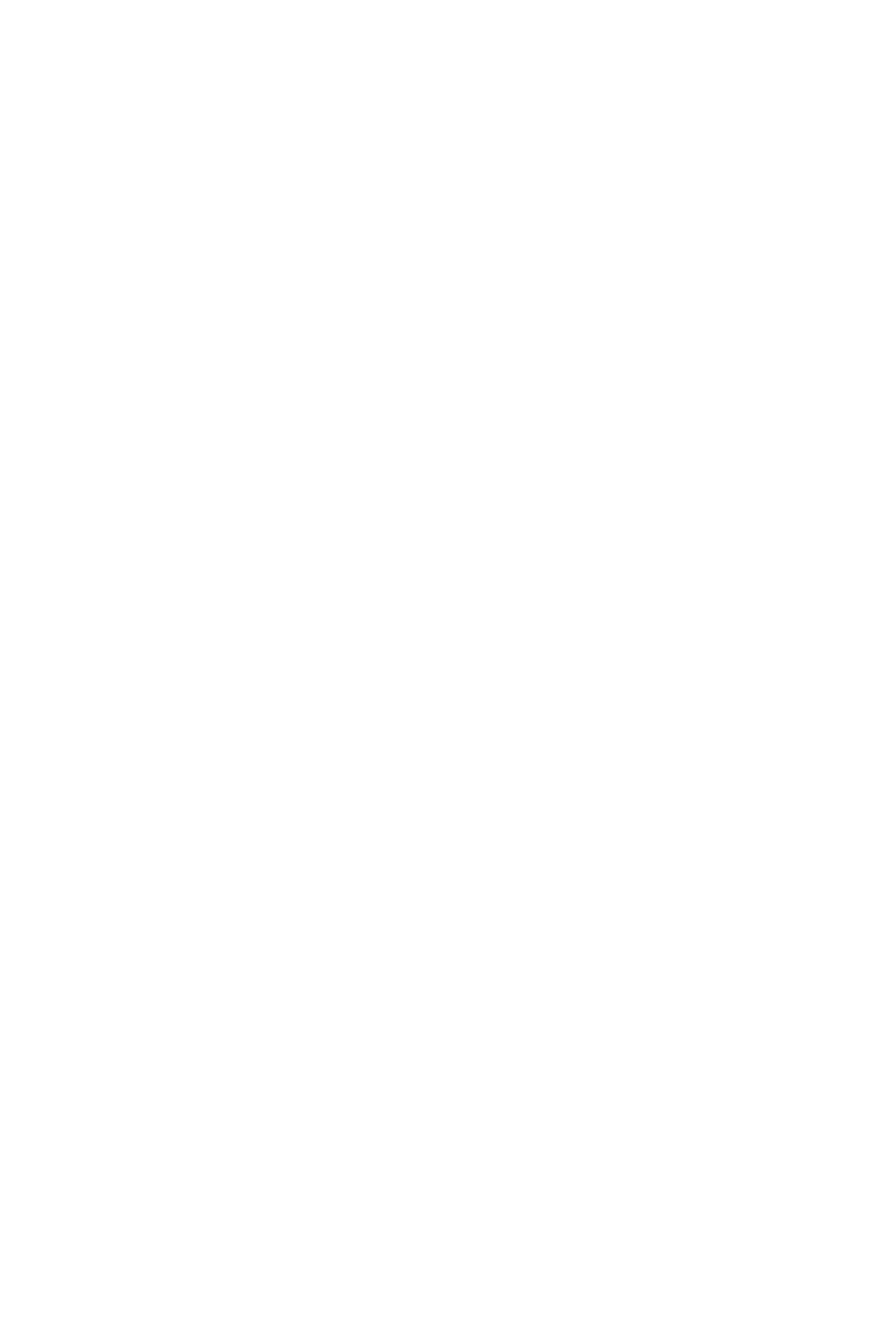
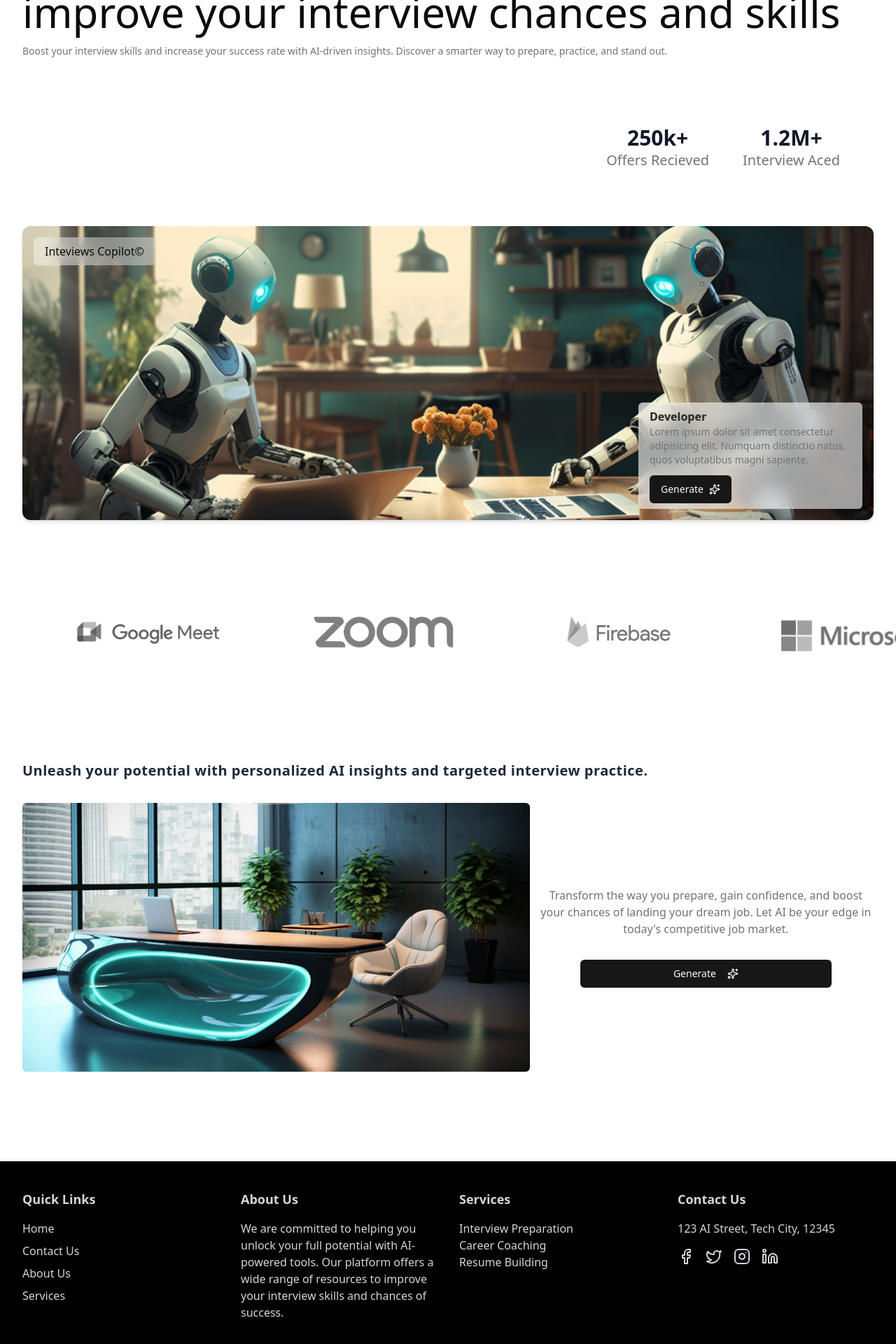
Before and after one commit to anant5441/Ai-Mock-Interview, a React (Vite) app: page / in a window 1280 px wide. Shown: the part 218-2138 px from the top of the page at 70% size. Before the commit the page ends 800 px from the top, so only its background shows below. Built offline with nearby package versions, Linux system fonts and the light colour scheme; no server answers.

Commit message:
Home Screen Completed

```diff
--- a/package.json
+++ b/package.json
@@ -19,6 +19,7 @@
     "lucide-react": "^0.525.0",
     "react": "^19.1.0",
     "react-dom": "^19.1.0",
+    "react-fast-marquee": "^1.6.5",
     "react-router-dom": "^7.6.3",
     "tailwind-merge": "^3.3.1",
     "tailwindcss-animate": "^1.0.7"
--- a/src/components/footer.tsx
+++ b/src/components/footer.tsx
@@ -1,5 +1,120 @@
-const Footer = () => {
-    return <div>footer</div>;
+import React from "react";
+
+import { Facebook, Twitter, Instagram, Linkedin } from "lucide-react";
+import { Link } from "react-router-dom";
+import { MainRoutes } from "@/lib/helper";
+import Container from "./container";
+
+
+interface SocialLinkProps {
+    href: string;
+    icon: React.ReactNode;
+    hoverColor: string;
+}
+
+const SocialLink: React.FC<SocialLinkProps> = ({ href, icon, hoverColor }) => {
+    return (
+        <a
+        href={href}
+        target="_blank"
+        rel="noopener noreferrer"
+        className={`hover:${hoverColor}`}
+        >
+        {icon}
+        </a>
+    );
 };
 
-export default Footer;
+interface FooterLinkProps {
+    to: string;
+    children: React.ReactNode;
+}
+
+const FooterLink: React.FC<FooterLinkProps> = ({ to, children }) => {
+    return (
+        <li>
+        <Link
+            to={to}
+            className="hover:underline text-gray-300 hover:text-gray-100"
+        >
+            {children}
+        </Link>
+        </li>
+    );
+};
+
+export const Footer = () => {
+    return (
+        <div className="w-full bg-black text-gray-300 hover:text-gray-100 py-8">
+        <Container>
+            <div className="grid grid-cols-1 md:grid-cols-4 gap-8">
+            {/* First Column: Links */}
+            <div>
+                <h3 className="font-bold text-lg mb-4">Quick Links</h3>
+                <ul className="space-y-2">
+                {MainRoutes.map((route) => (
+                    <FooterLink key={route.href} to={route.href}>
+                    {route.label}
+                    </FooterLink>
+                ))}
+                </ul>
+            </div>
+
+            {/* Second Column: About Us */}
+            <div>
+                <h3 className="font-bold text-lg mb-4">About Us</h3>
+                <p>
+                We are committed to helping you unlock your full potential with
+                AI-powered tools. Our platform offers a wide range of resources to
+                improve your interview skills and chances of success.
+                </p>
+            </div>
+
+            {/* Third Column: Services */}
+            <div>
+                <h3 className="font-bold text-lg mb-4">Services</h3>
+                <ul>
+                <FooterLink to="/services/interview-prep">
+                    Interview Preparation
+                </FooterLink>
+                <FooterLink to="/services/career-coaching">
+                    Career Coaching
+                </FooterLink>
+                <FooterLink to="/services/resume-building">
+                    Resume Building
+                </FooterLink>
+                </ul>
+            </div>
+
+            {/* Fourth Column: Address and Social Media */}
+            <div>
+                <h3 className="font-bold text-lg mb-4">Contact Us</h3>
+                <p className="mb-4">123 AI Street, Tech City, 12345</p>
+                <div className="flex gap-4">
+                <SocialLink
+                    href="https://facebook.com"
+                    icon={<Facebook size={24} />}
+                    hoverColor="text-blue-500"
+                />
+                <SocialLink
+                    href="https://twitter.com"
+                    icon={<Twitter size={24} />}
+                    hoverColor="text-blue-400"
+                />
+                <SocialLink
+                    href="https://instagram.com"
+                    icon={<Instagram size={24} />}
+                    hoverColor="text-pink-500"
+                />
+                <SocialLink
+                    href="https://linkedin.com"
+                    icon={<Linkedin size={24} />}
+                    hoverColor="text-blue-700"
+                />
+                </div>
+            </div>
+            </div>
+        </Container>
+        </div>
+    );
+};
--- /dev/null
+++ b/src/components/marquee-img.tsx
@@ -0,0 +1,9 @@
+export const MarqueImg = ({ img }: { img: string }) => {
+    return (
+        <img
+        src={img}
+        className="w-44 h-44 xl:w-52 xl:h-52 object-contain grayscale mx-12 xl:mx-16"
+        alt=""
+        />
+    );
+};
--- a/src/index.css
+++ b/src/index.css
@@ -65,4 +65,11 @@
   body {
     @apply bg-background text-foreground;
   }
+  .text-outline {
+    color: white;
+    text-shadow: -1px -1px 0 rgba(0, 0, 0, 0.6),
+      /* Top-left */ 1px -1px 0 rgba(0, 0, 0, 0.6),
+      /* Top-right */ -1px 1px 0 rgba(0, 0, 0, 0.6),
+      /* Bottom-left */ 1px 1px 0 rgba(0, 0, 0, 0.6); /* Bottom-right */
+  }
 }
--- a/src/layouts/main-layout.tsx
+++ b/src/layouts/main-layout.tsx
@@ -1,7 +1,7 @@
 import Header from "@/components/header";
-import Footer from "@/components/footer";
 import { Outlet } from "react-router-dom";
 import Container from "@/components/container";
+import { Footer } from "@/components/footer";
 
 export const MainLayout = () => {
     return (
--- a/src/layouts/public-layout.tsx
+++ b/src/layouts/public-layout.tsx
@@ -1,7 +1,7 @@
 import Header from "@/components/header";
-import Footer from "@/components/footer";
 import { Outlet } from "react-router-dom";
 import AuthHandler from "@/handlers/auth-handler";
+import { Footer } from "@/components/footer";
 
 export const PublicLayout = () => {
     return (
--- a/src/routes/home.tsx
+++ b/src/routes/home.tsx
@@ -1,7 +1,114 @@
-// import { UserButton } from "@clerk/clerk-react";
+import  Container  from "@/components/container";
+import { MarqueImg } from "@/components/marquee-img";
+import { Button } from "@/components/ui/button";
+import { Sparkles } from "lucide-react";
+import Marquee from "react-fast-marquee";
+import { Link } from "react-router-dom";
 
 const HomePage = () => {
-     return <div></div>;
+     return <div className="flex-col w-full pb-24">
+          <Container>
+               <div className="my-8">
+                    <h2 className="text-3xl text-center md:text-left md:text-6xl">
+                    <span className=" text-outline font-extrabold md:text-8xl">
+                    AI Superpower
+                    </span>
+                    <span className="text-gray-500 font-extrabold">
+                    - A better way to
+                    </span>
+                    <br />
+                    improve your interview chances and skills
+                    </h2>
+
+                    <p className="mt-4 text-muted-foreground text-sm">
+                    Boost your interview skills and increase your success rate with
+                    AI-driven insights. Discover a smarter way to prepare, practice, and
+                    stand out.
+                    </p>
+               </div>
+               <div className="flex w-full items-center justify-evenly md:px-12 md:py-16 md:items-center md:justify-end gap-12">
+                    <p className="text-3xl font-semibold text-gray-900 text-center">
+                    250k+
+                    <span className="block text-xl text-muted-foreground font-normal">
+                    Offers Recieved
+                    </span>
+                    </p>
+                    <p className="text-3xl font-semibold text-gray-900 text-center">
+                    1.2M+
+                    <span className="block text-xl text-muted-foreground font-normal">
+                    Interview Aced
+                    </span>
+                    </p>
+               </div>
+               {/* image section */}
+               <div className="w-full mt-4 rounded-xl bg-gray-100 h-[420px] drop-shadow-md overflow-hidden relative">
+                    <img
+                    src="/img/hero.jpg"
+                    alt=""
+                    className="w-full h-full object-cover"
+                    />
+
+                    <div className="absolute top-4 left-4 px-4 py-2 rounded-md bg-white/40 backdrop-blur-md">
+                    Inteviews Copilot&copy;
+                    </div>
+
+                    <div className="hidden md:block absolute w-80 bottom-4 right-4 px-4 py-2 rounded-md bg-white/60 backdrop-blur-md">
+                    <h2 className="text-neutral-800 font-semibold">Developer</h2>
+                    <p className="text-sm text-neutral-500">
+                    Lorem ipsum dolor sit amet consectetur adipisicing elit. Numquam
+                    distinctio natus, quos voluptatibus magni sapiente.
+                    </p>
+
+                    <Button className="mt-3">
+                    Generate <Sparkles />
+                    </Button>
+                    </div>
+               </div>
+          </Container>
+          {/* marquee section */}
+          <div className=" w-full my-12">
+          <Marquee pauseOnHover>
+               <MarqueImg img="/img/logo/firebase.png" />
+               <MarqueImg img="/img/logo/meet.png" />
+               <MarqueImg img="/img/logo/zoom.png" />
+               <MarqueImg img="/img/logo/firebase.png" />
+               <MarqueImg img="/img/logo/microsoft.png" />
+               <MarqueImg img="/img/logo/meet.png" />
+               <MarqueImg img="/img/logo/tailwindcss.png" />
+               <MarqueImg img="/img/logo/microsoft.png" />
+          </Marquee>
+          </div>
+          <Container className="py-8 space-y-8">
+          <h2 className="tracking-wide text-xl text-gray-800 font-semibold">
+               Unleash your potential with personalized AI insights and targeted
+               interview practice.
+          </h2>
+
+          <div className="grid grid-cols-1 md:grid-cols-5 gap-3">
+               <div className="col-span-1 md:col-span-3">
+               <img
+               src="/img/office.jpg"
+               alt=""
+               className="w-full max-h-96 rounded-md object-cover"
+               />
+               </div>
+
+               <div className="col-span-1 md:col-span-2 gap-8 max-h-96 min-h-96 w-full flex flex-col items-center justify-center text-center">
+               <p className="text-center text-muted-foreground">
+               Transform the way you prepare, gain confidence, and boost your
+               chances of landing your dream job. Let AI be your edge in
+               today&apos;s competitive job market.
+               </p>
+
+               <Link to={"/generate"} className="w-full">
+               <Button className="w-3/4">
+                    Generate <Sparkles className="ml-2" />
+               </Button>
+               </Link>
+               </div>
+          </div>
+          </Container>
+     </div>;
 };
 
 export default HomePage;
```
Also changed, not shown: 1 other file (tests, documents, lock files or other folders).
